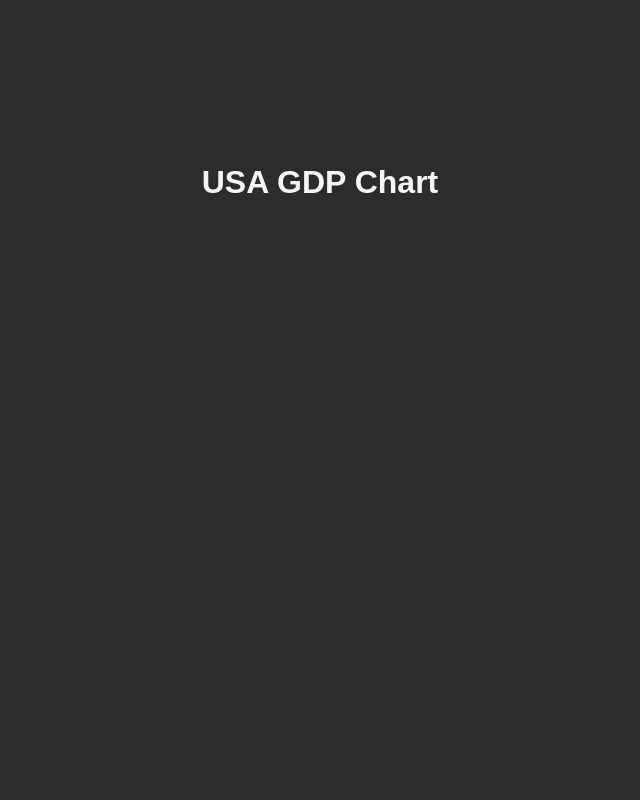
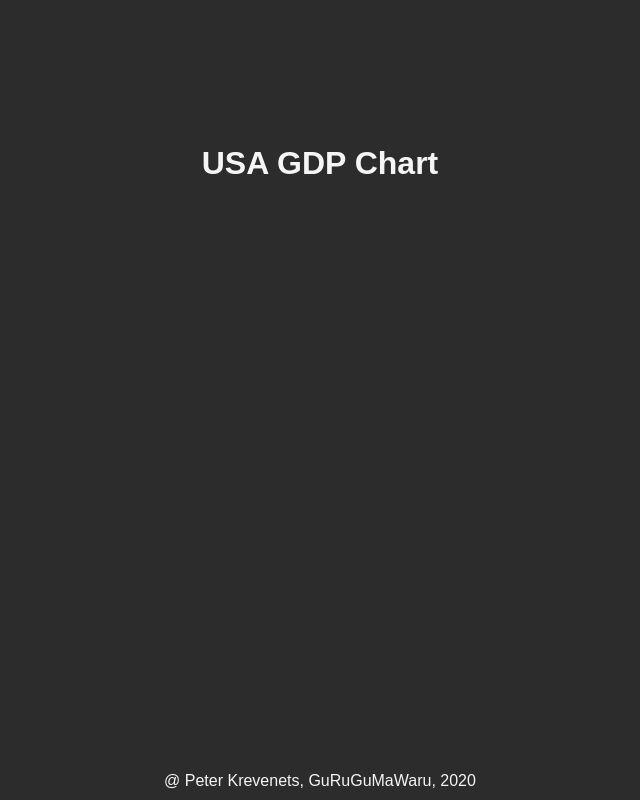
Before and after one commit to gurugu-fcc-projects/FCC__d3-bar-chart, a website: page index.html in a window 1280 px wide. Shown: the whole page, without its empty margins (320-960 px from the left). Drawn offline with nearby package versions, Linux system fonts and the light colour scheme; no server answers; a web font is replaced by a local one.

Commit message:
Add basic footer

```diff
--- a/index.html
+++ b/index.html
@@ -13,10 +13,11 @@
     <script src="https://d3js.org/d3.v5.min.js"></script>
   </head>
   <body>
-    <div class="main">
+    <div class="content">
       <h1 id="title">USA GDP Chart</h1>
       <div class="chart"></div>
     </div>
+    <footer class="footer">@ Peter Krevenets, GuRuGuMaWaru, 2020</footer>
     <script src="./src/index.js" type="module"></script>
   </body>
 </html>
--- a/styles.css
+++ b/styles.css
@@ -19,13 +19,26 @@
 }
 
 body {
-  height: 100vh;
   display: flex;
+  flex-direction: column;
   justify-content: center;
   align-items: center;
+  min-height: 100vh;
   /* background-color: rgb(218, 218, 218); */
   background-color: rgb(44, 44, 44);
   color: rgb(245, 245, 245);
+}
+
+.content {
+  display: flex;
+  flex-direction: column;
+  justify-content: center;
+  align-items: center;
+  flex: 1;
+}
+
+.footer {
+  padding: 10px;
 }
 
 #title {
```
